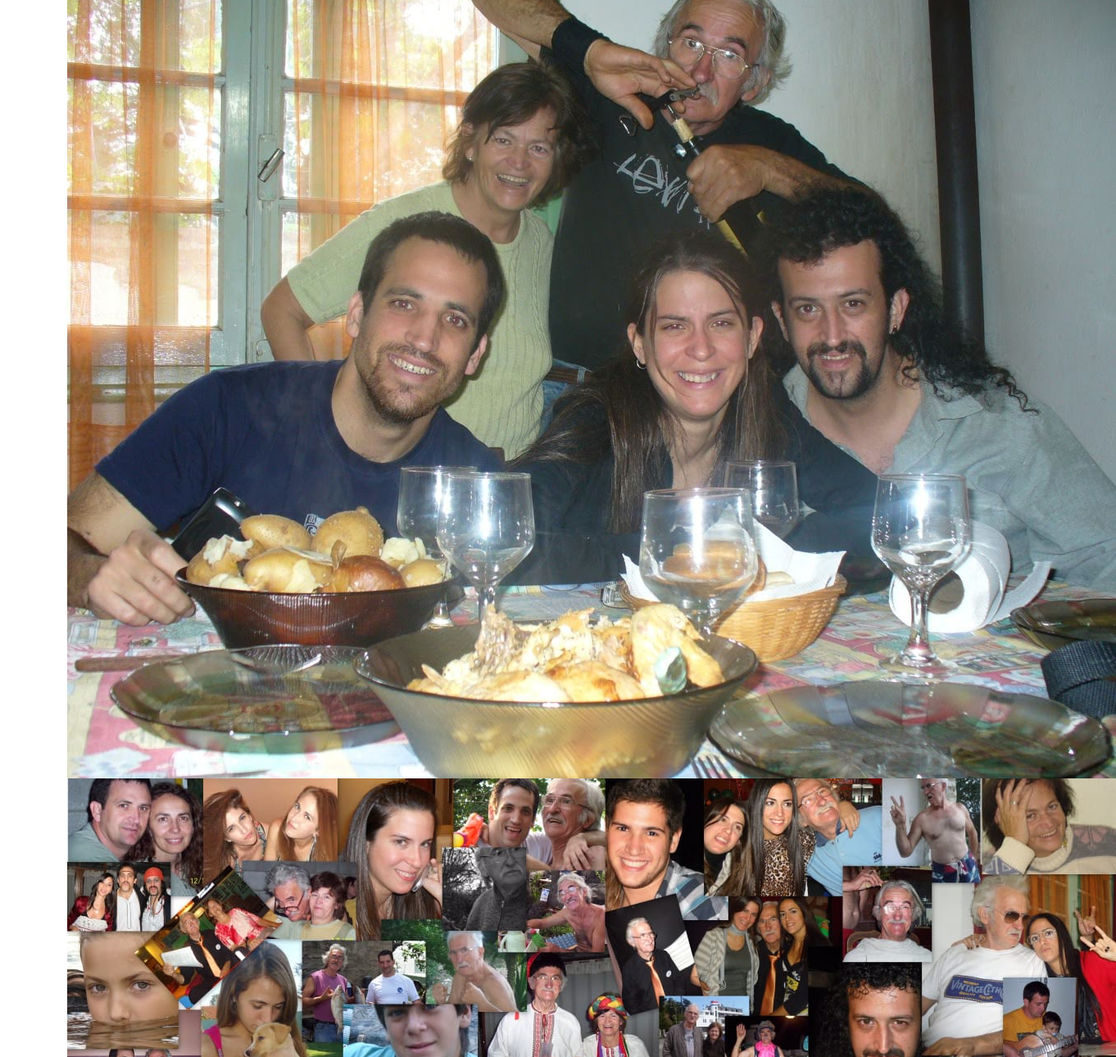
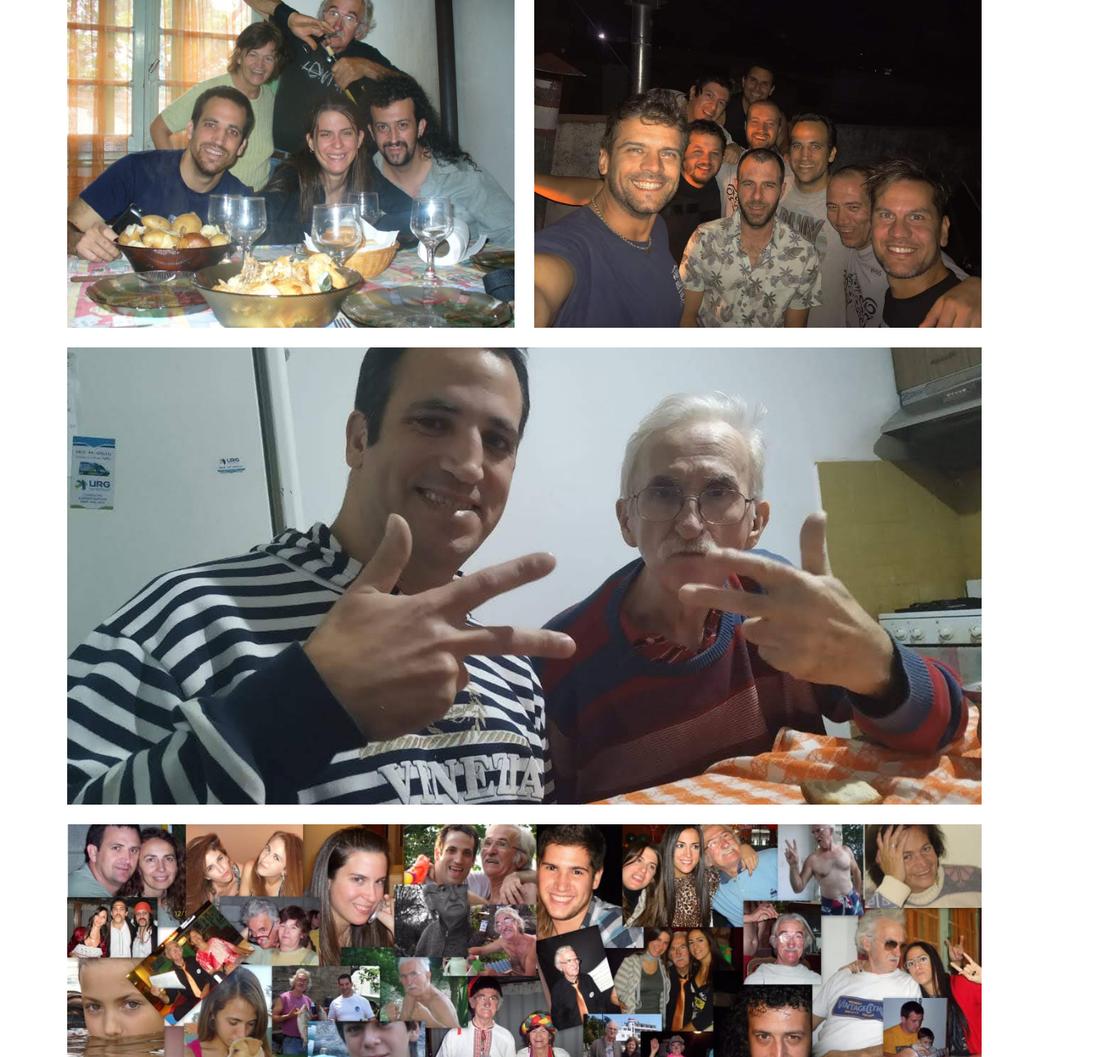
Before and after one commit to RYarema/RYarema.github.io, a plain HTML site: page index.html in a window 1280 px wide. Shown: the part 238-1528 px from the top of the page at 82% size, 1362 px wide, since content can reach past the window. Drawn offline with nearby package versions, Linux system fonts and the light colour scheme.

Commit message:
Add files via upload

```diff
--- a/index.html
+++ b/index.html
@@ -12,10 +12,20 @@
         <h1 class="mb-4">HOLA GENTEEE ! !</h1>
         <button class="btn btn-success" onclick="handleAceptar()">ACEPTAR</button>
         <h2 class="mt-5">Fotos Varias</h2>
-        <img src="./Imagenes/Familia_5.jpg" alt="">
-        <img src="./Imagenes/Familia_All.jpg" alt="">
-        <img src="./Imagenes/Monos.jpg" alt="">
-        <img src="./Imagenes/Tercero.jpg" alt="">
+        <div class="row">
+            <div class="col-6">
+                <img src="./Imagenes/Familia_5.jpg" class="img-fluid" alt="">
+            </div>
+            <div class="col-6">
+                <img src="./Imagenes/Monos.jpg" class="img-fluid" alt="">
+            </div>
+        </div>
+        <div class="row mt-4">
+            <img src="./Imagenes/Tercero.jpg" class="img-fluid" alt="">
+        </div>
+        <div class="row mt-4">
+            <img src="./Imagenes/Familia_All.jpg" class="img-fluid" alt="">
+        </div>
         <script>
             function handleAceptar() {
                 alert("Hola Yenchiii ! !");
```
